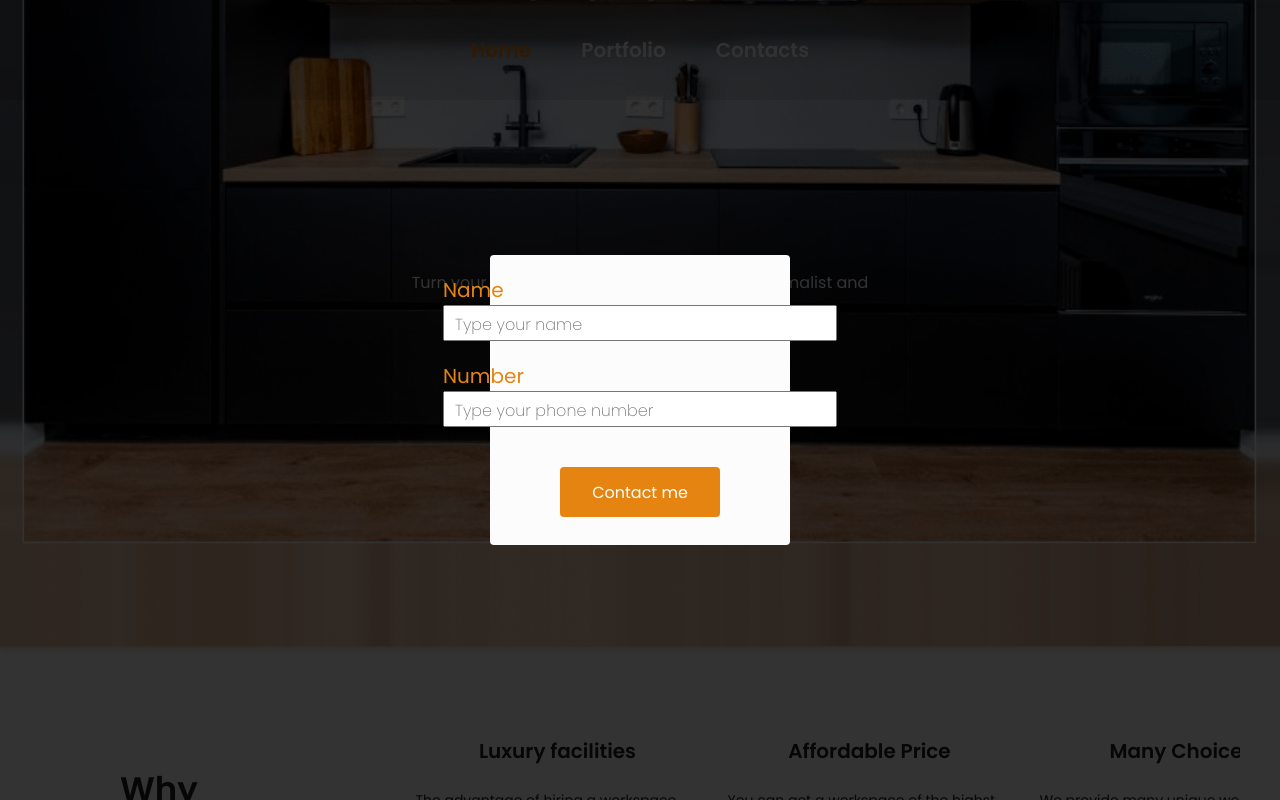
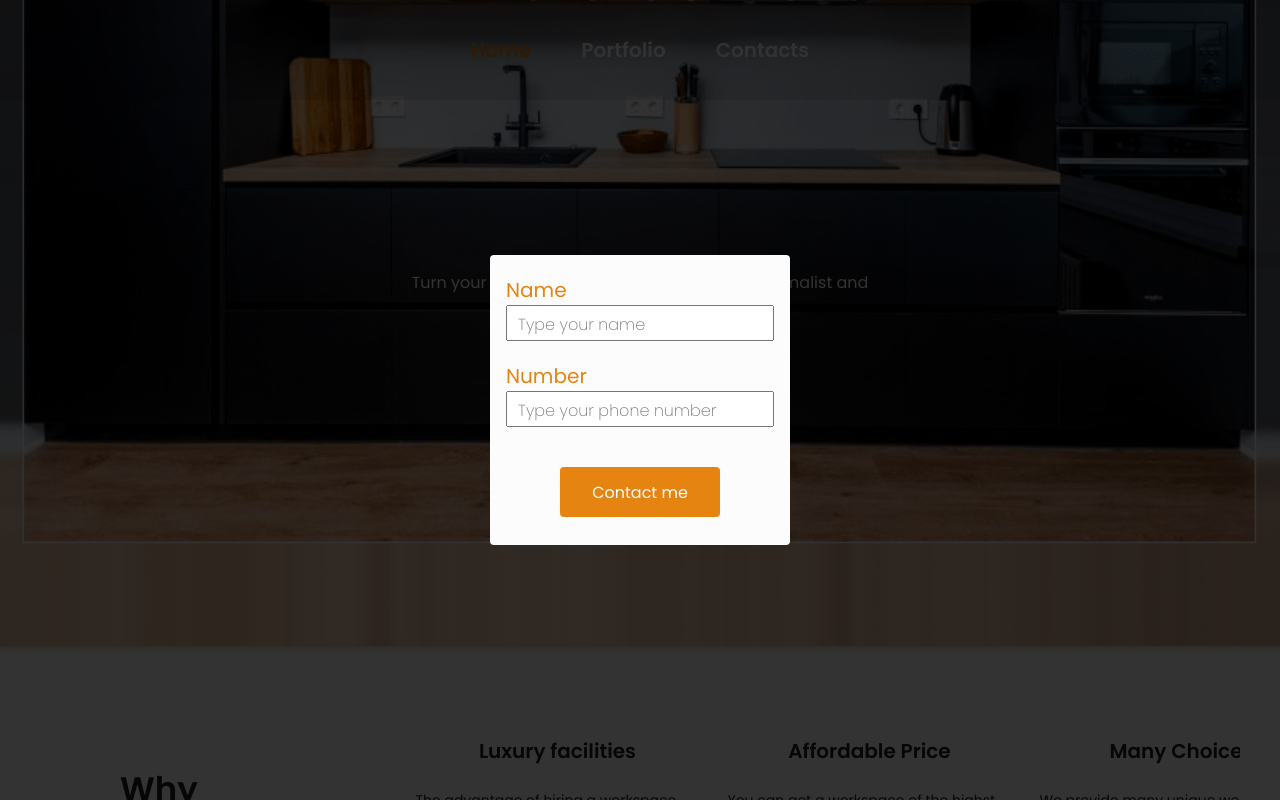
Before and after one commit to IraAkulova/Furniture-for-you, a React (Create React App) app: page / in a window 1280 px wide. Both pictures are taken after a click on the button "Contact Us". Shown: the part 424-1224 px from the top of the page. Built offline with nearby package versions, Linux system fonts and the light colour scheme.

Commit message:
added width for inputs

```diff
--- a/src/components/form/Form.module.css
+++ b/src/components/form/Form.module.css
@@ -14,6 +14,7 @@
     color: #E58411;
 }
 .field{
+    width: 260px;
     font-family: inherit;
     font-size: 20px;
     font-weight: 200;
```
